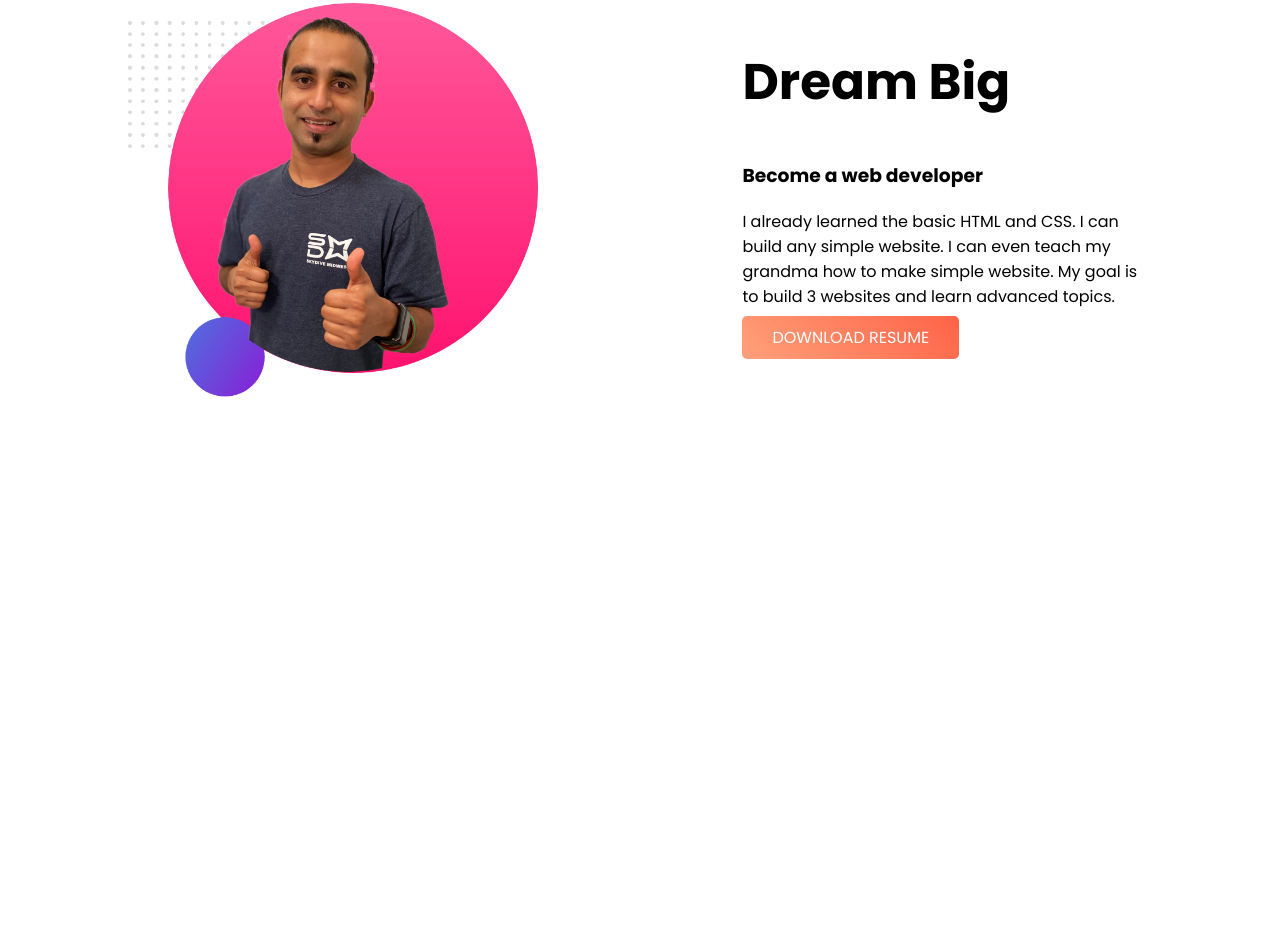
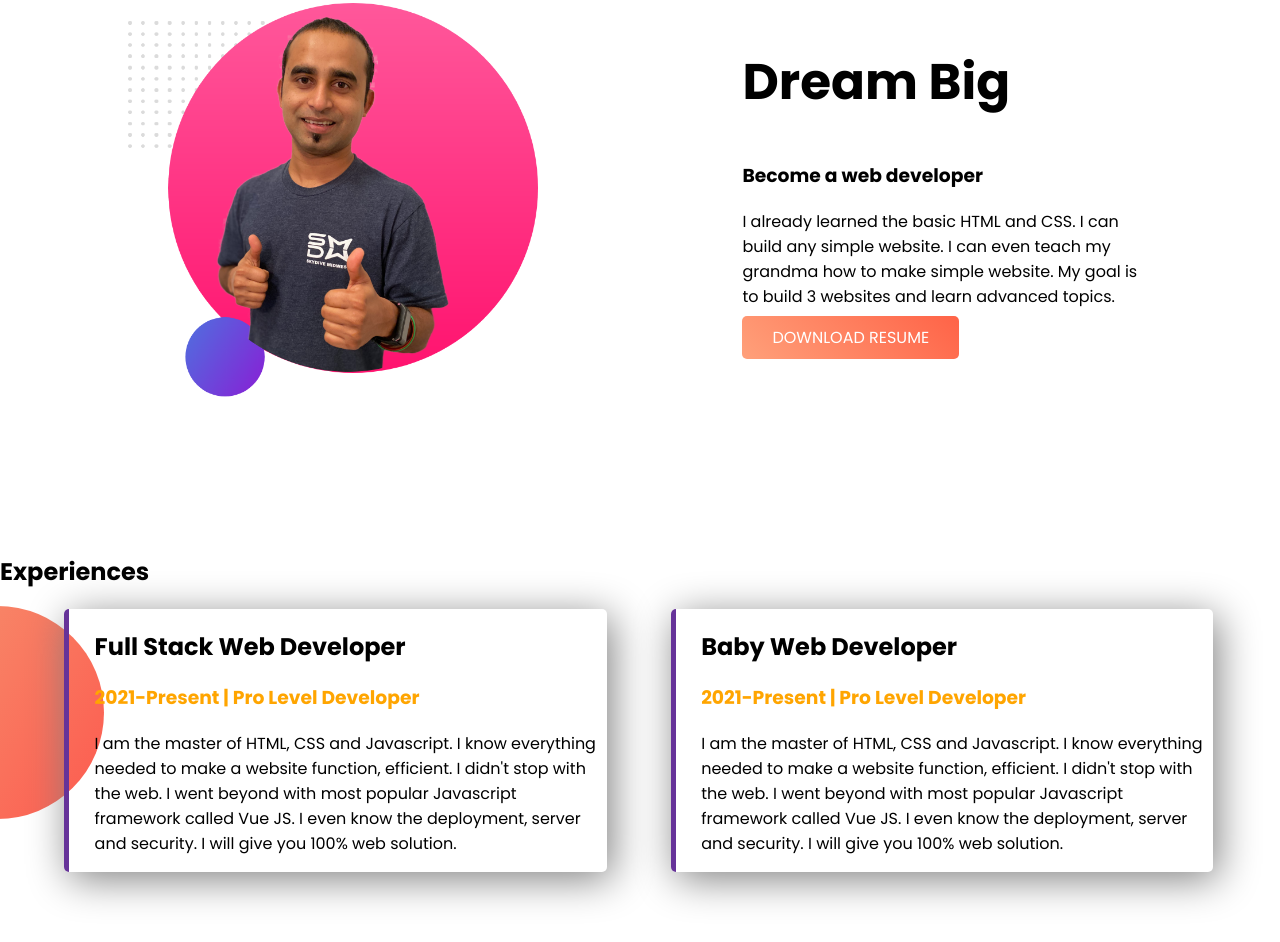
Before and after one commit to foridislam332/demo, a plain HTML site: page index.html in a window 1280 px wide. Shown: the part 710-1652 px from the top of the page. Before the commit the page ends 1114 px from the top, so only its background shows below. Drawn offline with Linux system fonts and the light colour scheme.

Commit message:
Experiences added

```diff
--- a/index.html
+++ b/index.html
@@ -45,6 +45,25 @@
             </div>
         </div>
     </section>
+    <section class="exprience_sec">
+        <h1>Experiences</h1>
+        <div class="box">
+            <div class="box_item">
+                <h1>Full Stack Web Developer</h1>
+                <h3>2021-Present | Pro Level Developer</h3>
+                <p>I am the master of HTML, CSS and Javascript. I know everything needed to make a website function,
+                    efficient. I didn't stop with the web. I went beyond with most popular Javascript framework called Vue
+                    JS. I even know the deployment, server and security. I will give you 100% web solution.</p>
+            </div>
+            <div class="box_item">
+                <h1>Baby Web Developer</h1>
+                <h3>2021-Present | Pro Level Developer</h3>
+                <p>I am the master of HTML, CSS and Javascript. I know everything needed to make a website function,
+                    efficient. I didn't stop with the web. I went beyond with most popular Javascript framework called Vue
+                    JS. I even know the deployment, server and security. I will give you 100% web solution.</p>
+            </div>
+        </div>
+    </section>
 </body>
 
 </html>
--- a/style.scss
+++ b/style.scss
@@ -60,3 +60,27 @@ body {
         margin-right: auto;
     }
 }
+
+.exprience_sec {
+    margin: 150px 0;
+    background: url(img/exp-bg.png) no-repeat;
+    background-position: left;
+
+    .box {
+        display: flex;
+
+        .box_item {
+            width: 40%;
+            float: left;
+            margin-left: 5%;
+            padding-left: 2%;
+            box-shadow: 5px 7px 40px grey;
+            border-radius: 5px;
+            border-left: 5px solid rebeccapurple;
+
+            h3 {
+                color: orange;
+            }
+        }
+    }
+}
```
Also changed, not shown: style.css, 1 other file.
